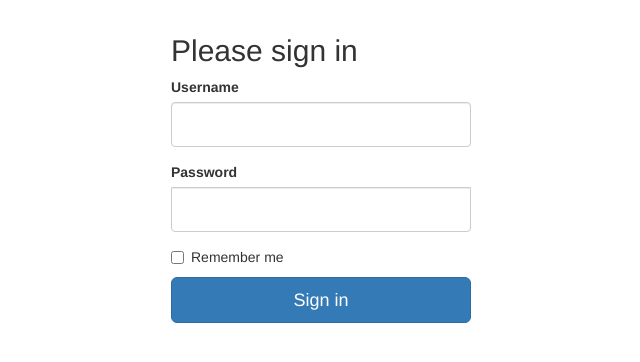
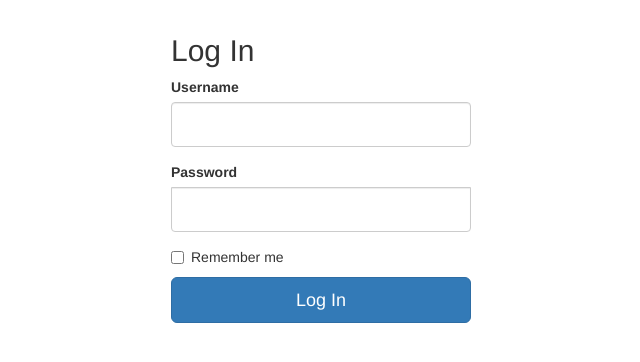
Before and after one commit to Mkoijn/dublin-route-planner, a Flask app: page /login in a window 1280 px wide. Shown: the part 51-413 px from the top of the page, without its empty margins (319-959 px from the left). Run offline with Flask 2, Linux system fonts and the light colour scheme; some libraries are stand-ins or nearby versions.

Commit message:
Change of wording to log in

```diff
--- a/templates/login.html
+++ b/templates/login.html
@@ -14,12 +14,12 @@ Dublin Route Planner
     <div class="container" id="login">
 
       <form class="form-signin", method="POST" action="/login">
-        <h2 class="form-signin-heading">Please sign in</h2>
+        <h2 class="form-signin-heading">Log In</h2>
         {{ form.hidden_tag() }}
         {{ wtf.form_field(form.username) }}
         {{ wtf.form_field(form.password) }}
         {{ wtf.form_field(form.remember) }}
-        <button class="btn btn-lg btn-primary btn-block" type="submit">Sign in</button>
+        <button class="btn btn-lg btn-primary btn-block" type="submit">Log In</button>
       </form>
 
     </div>
```
